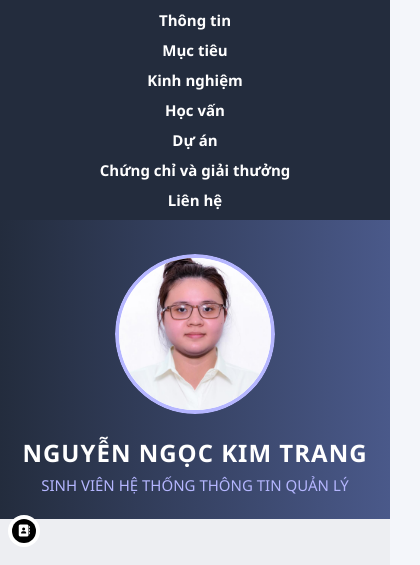
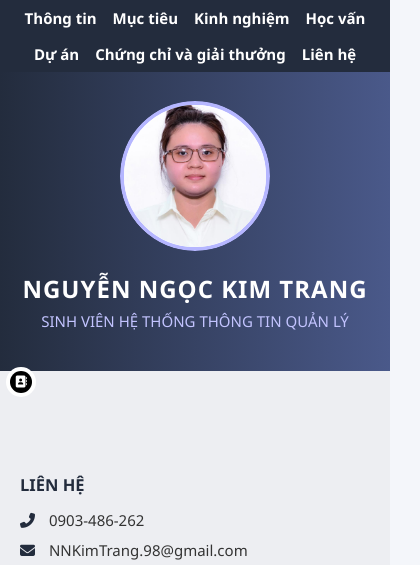
Before and after one commit to Ktrang05/ktrang-cv, a plain HTML site: page index.html in a window 390 px wide. Shown: the top 565 px of the page, 420 px wide, since content can reach past the window. Drawn offline with Linux system fonts and the light colour scheme.

Commit message:
Update style.css
cập nhập cv

```diff
--- a/style.css
+++ b/style.css
@@ -384,26 +384,43 @@ body, html {
 @media screen and (max-width: 768px) {
   body, html {
     font-size: 15px;
+    overflow-x: hidden;
+  }
+
+  .navbar {
+    position: sticky;
+    top: 0;
+    background-color: #232c3d;
+    padding: 8px 0;
+  }
+
+  .navbar ul {
+    flex-direction: row;
+    flex-wrap: wrap;
+    justify-content: center;
+    gap: 16px;
+    padding: 0 10px;
   }
 
   .banner {
     flex-direction: column;
     align-items: center;
     height: auto;
-    padding: 24px 16px;
+    padding: 24px 16px 40px;
     text-align: center;
   }
 
   .avatar-outer {
     position: static;
-    margin-bottom: 12px;
-    width: 180px;
-    height: 180px;
+    width: 160px;
+    height: 160px;
+    margin-bottom: 16px;
   }
 
   .avatar {
-    width: 160px;
-    height: 160px;
+    width: 150px;
+    height: 150px;
+    box-shadow: 0 4px 12px rgba(0, 0, 0, 0.2);
   }
 
   .banner-info {
@@ -417,6 +434,7 @@ body, html {
 
   .job-title {
     font-size: 1rem;
+    color: #c3c4ff;
   }
 
   .cv-main {
@@ -425,28 +443,16 @@ body, html {
 
   .sidebar {
     width: 100%;
-    max-width: 100%;
-    padding: 40px 20px;
+    padding: 32px 20px;
   }
 
   .main-content {
     width: 100%;
-    padding: 40px 20px;
-  }
-
-  .navbar ul {
-    flex-direction: column;
-    align-items: center;
-    gap: 10px;
-  }
-
-  .navbar {
-    position: static;
-    text-align: center;
+    padding: 32px 20px;
   }
 
   .timeline::before {
-    left: 25px;
+    left: 24px;
   }
 
   .timeline-item {
@@ -454,9 +460,9 @@ body, html {
   }
 
   .timeline-icon {
-    left: 12px;
-    width: 24px;
-    height: 24px;
+    left: 10px;
+    width: 22px;
+    height: 22px;
     font-size: 12px;
   }
 
```
